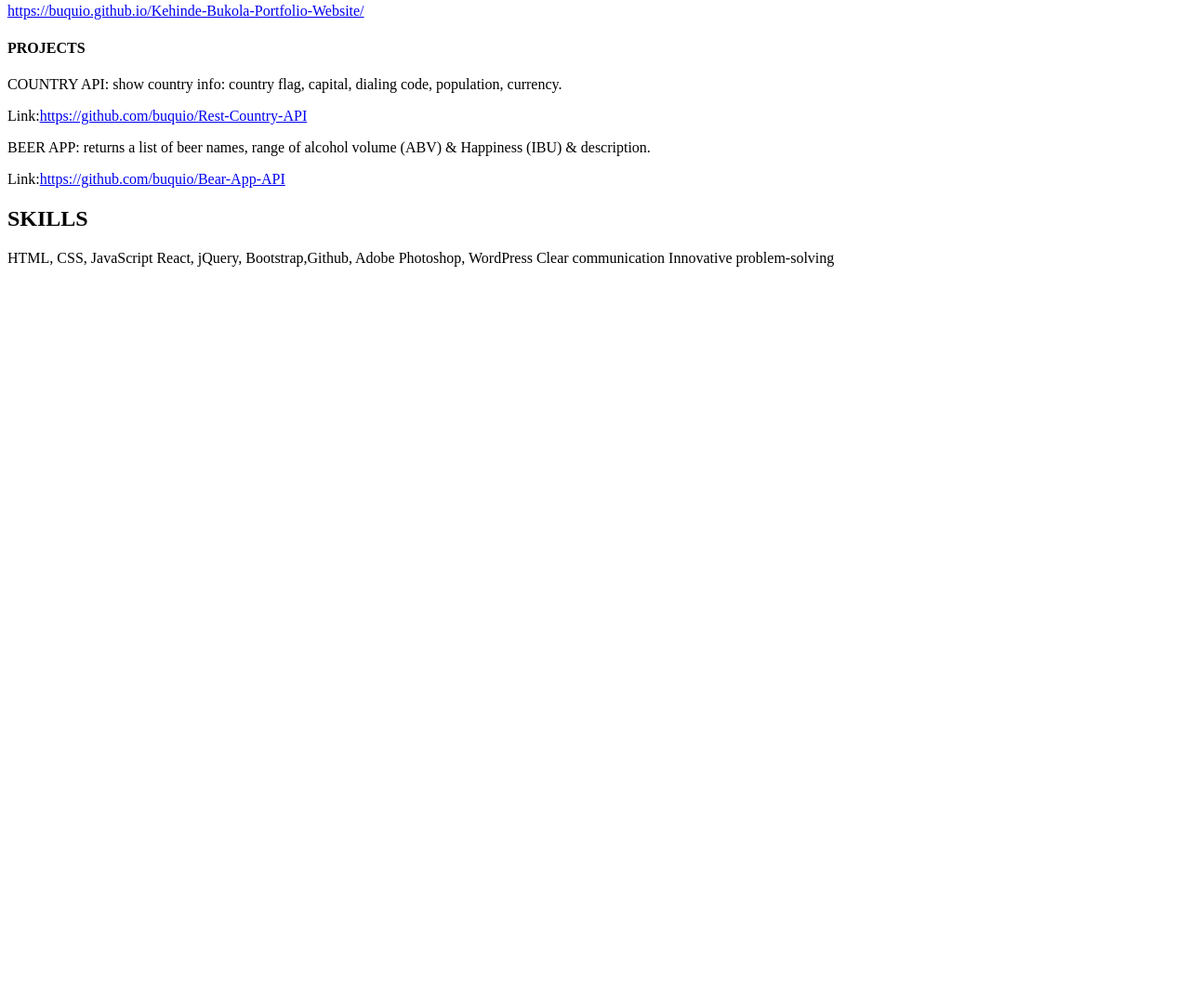
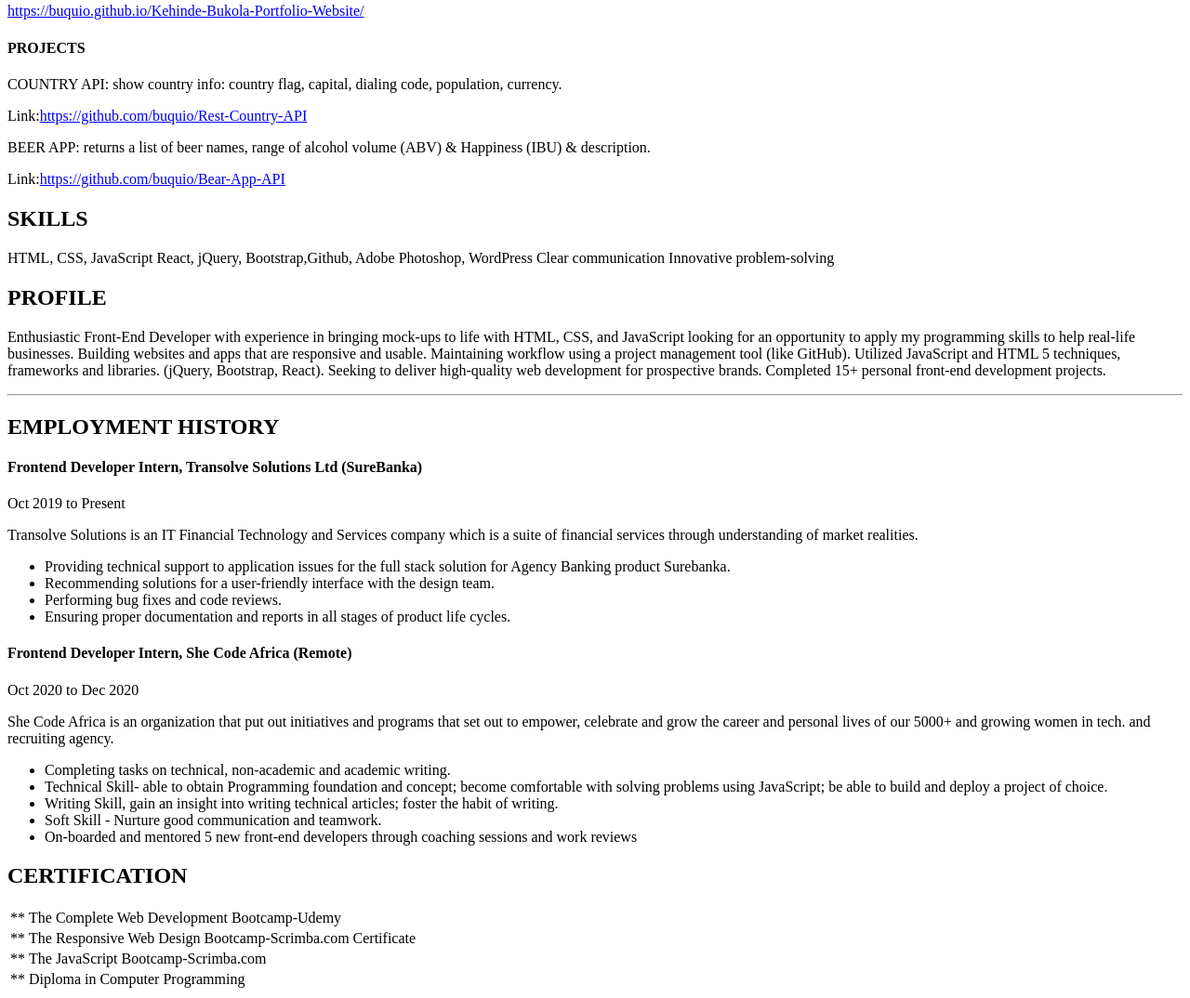
Before and after one commit to buquio/resume-pjt-hng, a plain HTML site: page resume.html in a window 1280 px wide. Shown: the part 660-1734 px from the top of the page at 93% size. Before the commit the page ends 963 px from the top, so only its background shows below. Drawn offline with Linux system fonts and the light colour scheme.

Commit message:
updated html

```diff
--- a/resume.html
+++ b/resume.html
@@ -75,6 +75,124 @@
 
 <div class="vertical">  </div>
 
+<main>
+    <div class="profile">
+        <h2>PROFILE</h2>
+        <div class="line"></div>
+        <div>
+            <p>Enthusiastic Front-End Developer with experience in bringing
+                mock-ups to life with HTML, CSS, and JavaScript looking for
+                an opportunity to apply my programming skills to help real-life
+                businesses. Building websites and apps that are responsive and
+                 usable. Maintaining workflow using a project management tool
+                 (like GitHub). Utilized JavaScript and HTML 5 techniques,
+                 frameworks and libraries. (jQuery, Bootstrap, React).
+                 Seeking to deliver high-quality web development for prospective
+                 brands.
+                    Completed 15+ personal front-end development projects. </p>
+            </div>
+
+    </div>
+
+    <hr>
+    <div>
+        <h2>EMPLOYMENT HISTORY</h2>
+        <div class="line"></div>
+        <h4>Frontend Developer Intern, Transolve Solutions Ltd (SureBanka)	</h4>
+        <div class="date">Oct 2019 to Present</div>
+
+        <div>
+            <p>Transolve Solutions is an IT Financial Technology
+                and Services company which is a suite of financial
+                services through understanding of market
+                realities.</p>
+                <ul>
+                    <li>Providing technical support to application issues for the full stack solution for Agency Banking product Surebanka.</li>
+                    <li>Recommending solutions for a user-friendly interface with the design team.</li>
+                    <li>Performing bug fixes and code reviews.</li>
+                    <li> Ensuring proper documentation and reports in all stages of product life cycles.</li>
+
+                </ul>
+
+            </div>
+
+    </div>
+
+
+    <div>
+        <h4>Frontend Developer Intern, She Code Africa (Remote)</h4>
+        <div class="date">Oct 2020 to Dec 2020</div>
+
+        <div>
+                <p>She Code Africa is an organization that put out initiatives and programs that set out to empower, celebrate and grow the career and personal lives of our 5000+ and growing women in tech. and recruiting agency. </p>
+
+                <ul>
+                    <li>Completing tasks on technical, non-academic and academic writing.</li>
+                    <li>Technical Skill- able to obtain Programming foundation and concept; become    comfortable with solving problems using JavaScript; be able to build and deploy a project of choice.</li>
+                    <li>Writing Skill, gain an insight into writing technical articles; foster the habit of writing.</li>
+                    <li>Soft Skill - Nurture good communication and teamwork.</li>
+                    <li>On-boarded and mentored 5 new front-end developers through coaching sessions and work reviews</li>
+
+
+                </ul>
+
+            </div>
+
+    </div>
+
+
+    <!-- <div>
+        <h2>CERTIFICATION</h2>
+        <div class="line"></div>
+        <div>
+                <p>**The Complete Web Development Bootcamp-Udemy
+                    **The Responsive Web Design Bootcamp-Scrimba.com Certificate
+                    **The JavaScript Bootcamp-Scrimba.com
+                    **Diploma in Computer Programming
+                    </p>
+            </div>
+
+    </div> -->
+
+    <table>
+        <!-- <thead class="cert">
+            <tr>CERTIFICATION</tr>
+        </thead> -->
+
+        <h2>CERTIFICATION</h2>
+        <div class="line"></div>
+
+        <tbody>
+            <tr>
+                <td>**</td>
+                <td>The Complete Web Development Bootcamp-Udemy</td>
+
+            </tr>
+
+            <tr>
+                <td>**</td>
+                <td>The Responsive Web Design Bootcamp-Scrimba.com Certificate</td>
+
+            </tr>
+
+            <tr>
+                <td>**</td>
+                <td>The JavaScript Bootcamp-Scrimba.com</td>
+
+            </tr>
+
+            <tr>
+                <td>**</td>
+                <td>Diploma in Computer Programming  </td>
+
+            </tr>
+
+        </tbody>
+    </table>
+
+    </main>
+    </div>
+    </div>
 
 </body>
 </html>
```
